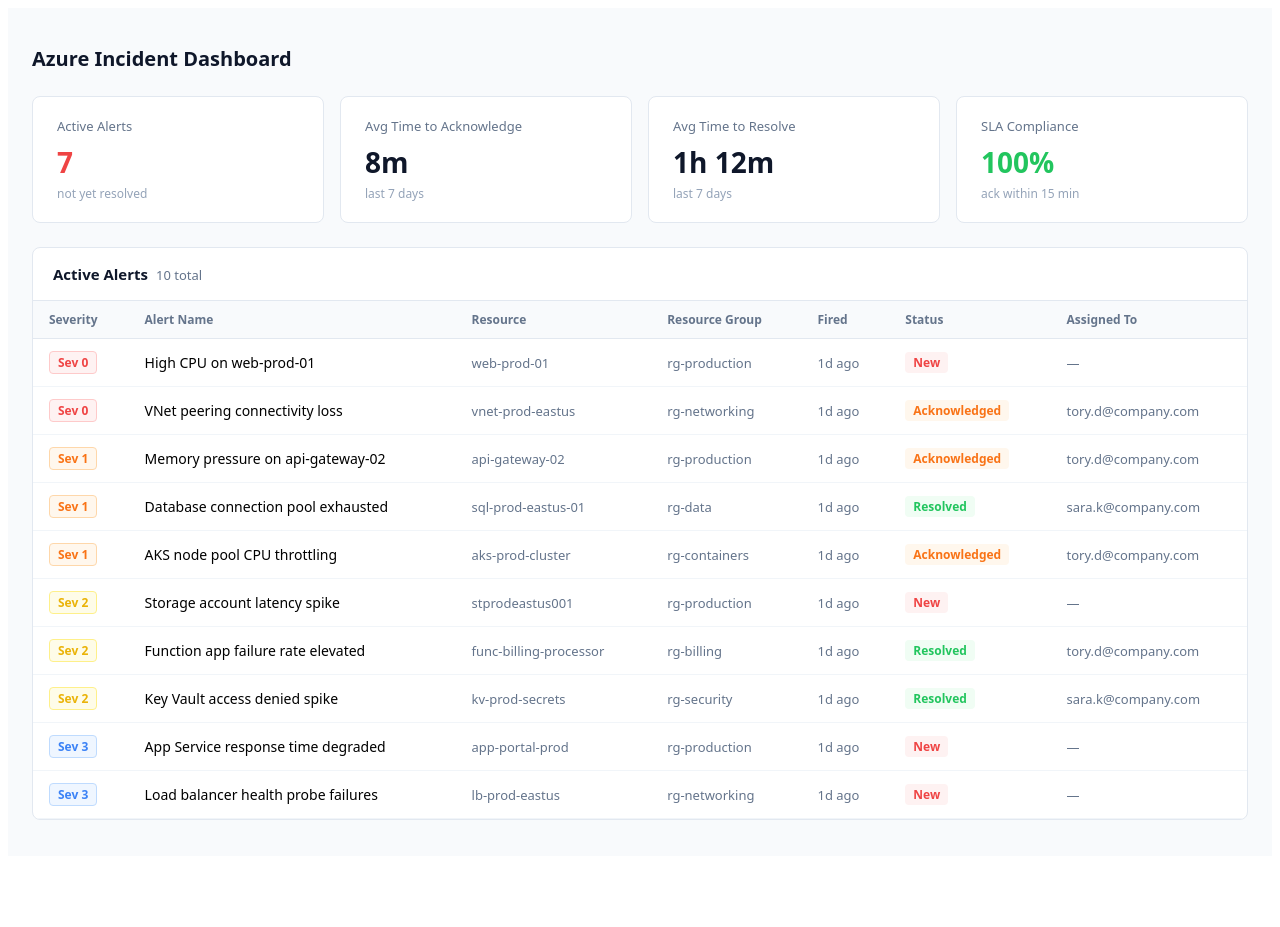
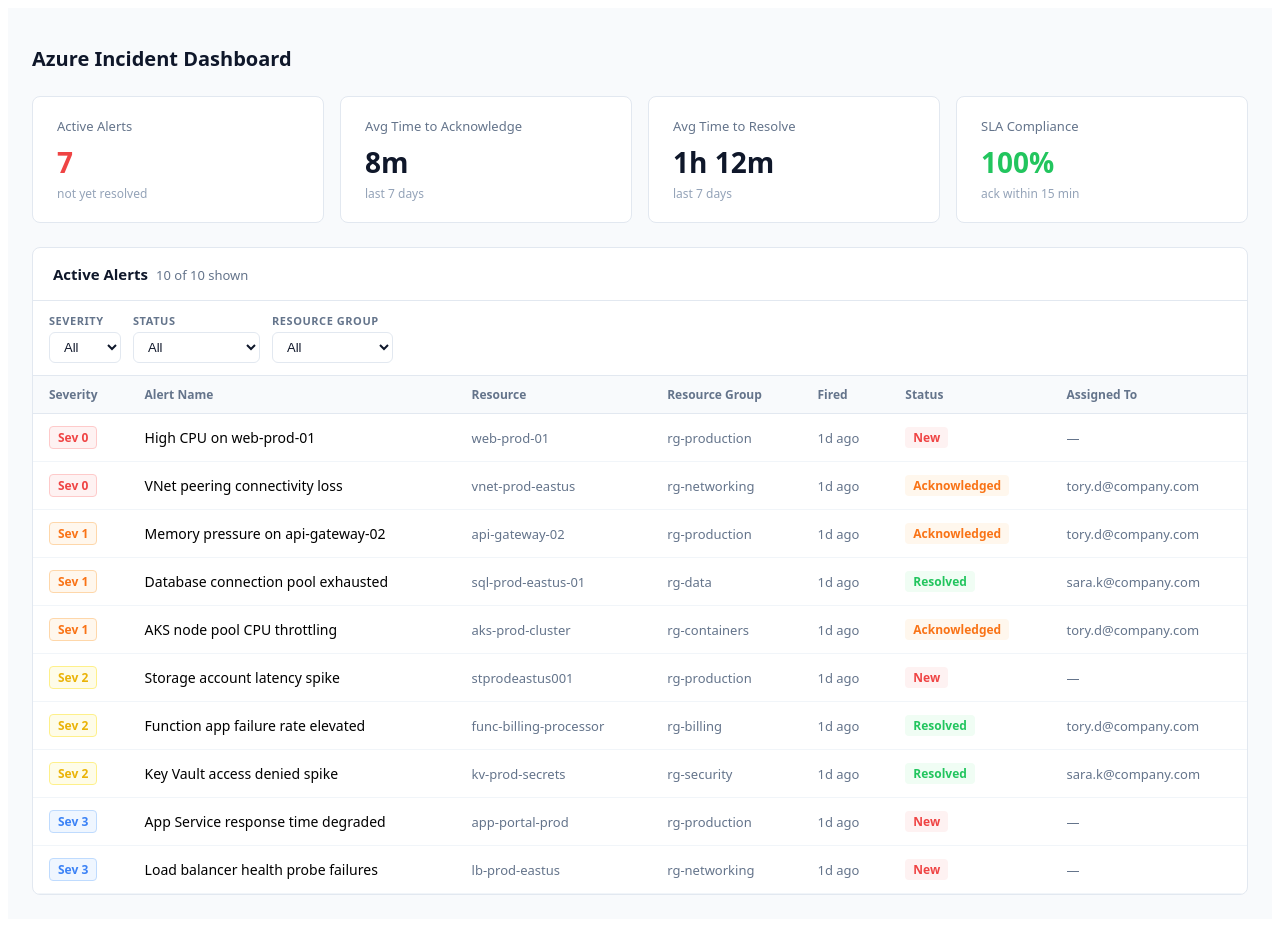
Before and after one commit to tdberg21/azure-incident-dashboard, a React (Vite) app: page / in a window 1280 px wide. Before the commit the page ends 864 px from the top, so only its background shows below. Built offline with nearby package versions, Linux system fonts and the light colour scheme.

Commit message:
feat: FilterBar with severity, status, resource group filtering

```diff
--- a/src/components/AlertFeed/AlertFeed.jsx
+++ b/src/components/AlertFeed/AlertFeed.jsx
@@ -1,6 +1,8 @@
 // src/components/AlertFeed/AlertFeed.jsx
+import { useState, useMemo } from "react";
 import { sortBySeverity } from "../../utils/severity";
 import AlertRow from "./AlertRow";
+import FilterBar from "./FilterBar";
 
 const COLUMNS = [
   "Severity",
@@ -13,7 +15,32 @@
 ];
 
 function AlertFeed({ alerts, onAlertClick }) {
-  const sorted = sortBySeverity(alerts);
+  const [filters, setFilters] = useState({
+    severity: "All",
+    status: "All",
+    resourceGroup: "All",
+  });
+
+  const resourceGroups = useMemo(() => {
+    return [...new Set(alerts.map((a) => a.resourceGroup))].sort();
+  }, [alerts]);
+
+  const filtered = useMemo(() => {
+    return alerts.filter((alert) => {
+      if (filters.severity !== "All" && alert.severity !== filters.severity)
+        return false;
+      if (filters.status !== "All" && alert.status !== filters.status)
+        return false;
+      if (
+        filters.resourceGroup !== "All" &&
+        alert.resourceGroup !== filters.resourceGroup
+      )
+        return false;
+      return true;
+    });
+  }, [alerts, filters]);
+
+  const sorted = sortBySeverity(filtered);
 
   return (
     <div
@@ -42,10 +69,16 @@
               color: "#64748b",
             }}
           >
-            {sorted.length} total
+            {sorted.length} of {alerts.length} shown
           </span>
         </h2>
       </div>
+
+      <FilterBar
+        filters={filters}
+        onChange={setFilters}
+        resourceGroups={resourceGroups}
+      />
 
       <div style={{ overflowX: "auto" }}>
         <table
@@ -80,9 +113,25 @@
             </tr>
           </thead>
           <tbody>
-            {sorted.map((alert) => (
-              <AlertRow key={alert.id} alert={alert} onClick={onAlertClick} />
-            ))}
+            {sorted.length === 0 ? (
+              <tr>
+                <td
+                  colSpan={7}
+                  style={{
+                    padding: "32px",
+                    textAlign: "center",
+                    color: "#94a3b8",
+                    fontSize: "14px",
+                  }}
+                >
+                  No alerts match the current filters
+                </td>
+              </tr>
+            ) : (
+              sorted.map((alert) => (
+                <AlertRow key={alert.id} alert={alert} onClick={onAlertClick} />
+              ))
+            )}
           </tbody>
         </table>
       </div>
--- /dev/null
+++ b/src/components/AlertFeed/FilterBar.jsx
@@ -0,0 +1,119 @@
+// src/components/AlertFeed/FilterBar.jsx
+
+const SEVERITIES = ["All", "Sev0", "Sev1", "Sev2", "Sev3", "Sev4"];
+const STATUSES = ["All", "New", "Acknowledged", "Resolved"];
+
+function FilterBar({ filters, onChange, resourceGroups }) {
+  return (
+    <div
+      style={{
+        display: "flex",
+        gap: "12px",
+        padding: "12px 16px",
+        borderBottom: "1px solid #e2e8f0",
+        flexWrap: "wrap",
+        alignItems: "center",
+      }}
+    >
+      {/* Severity filter */}
+      <div style={filterGroup}>
+        <label style={labelStyle}>Severity</label>
+        <select
+          value={filters.severity}
+          onChange={(e) => onChange({ ...filters, severity: e.target.value })}
+          style={selectStyle}
+        >
+          {SEVERITIES.map((s) => (
+            <option key={s} value={s}>
+              {s}
+            </option>
+          ))}
+        </select>
+      </div>
+
+      {/* Status filter */}
+      <div style={filterGroup}>
+        <label style={labelStyle}>Status</label>
+        <select
+          value={filters.status}
+          onChange={(e) => onChange({ ...filters, status: e.target.value })}
+          style={selectStyle}
+        >
+          {STATUSES.map((s) => (
+            <option key={s} value={s}>
+              {s}
+            </option>
+          ))}
+        </select>
+      </div>
+
+      {/* Resource group filter */}
+      <div style={filterGroup}>
+        <label style={labelStyle}>Resource Group</label>
+        <select
+          value={filters.resourceGroup}
+          onChange={(e) =>
+            onChange({ ...filters, resourceGroup: e.target.value })
+          }
+          style={selectStyle}
+        >
+          <option value="All">All</option>
+          {resourceGroups.map((rg) => (
+            <option key={rg} value={rg}>
+              {rg}
+            </option>
+          ))}
+        </select>
+      </div>
+
+      {/* Reset button */}
+      {(filters.severity !== "All" ||
+        filters.status !== "All" ||
+        filters.resourceGroup !== "All") && (
+        <button
+          onClick={() =>
+            onChange({ severity: "All", status: "All", resourceGroup: "All" })
+          }
+          style={{
+            padding: "6px 12px",
+            fontSize: "12px",
+            color: "#64748b",
+            background: "none",
+            border: "1px solid #e2e8f0",
+            borderRadius: "6px",
+            cursor: "pointer",
+            marginTop: "16px",
+          }}
+        >
+          Reset filters
+        </button>
+      )}
+    </div>
+  );
+}
+
+const filterGroup = {
+  display: "flex",
+  flexDirection: "column",
+  gap: "4px",
+};
+
+const labelStyle = {
+  fontSize: "11px",
+  fontWeight: "600",
+  color: "#64748b",
+  textTransform: "uppercase",
+  letterSpacing: "0.05em",
+};
+
+const selectStyle = {
+  padding: "6px 10px",
+  fontSize: "13px",
+  border: "1px solid #e2e8f0",
+  borderRadius: "6px",
+  background: "#ffffff",
+  color: "#0f172a",
+  cursor: "pointer",
+};
+
+export default FilterBar;
```
